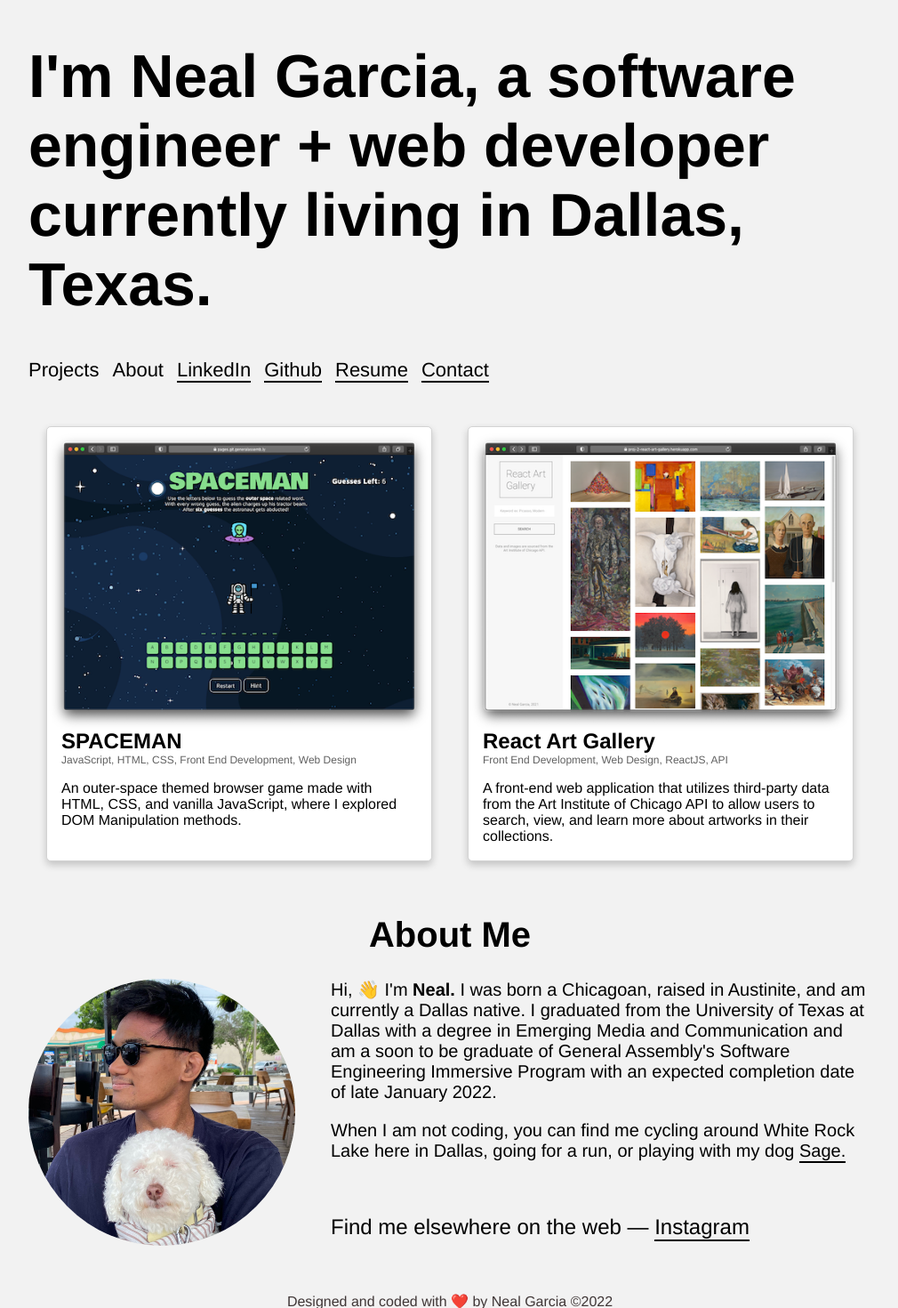
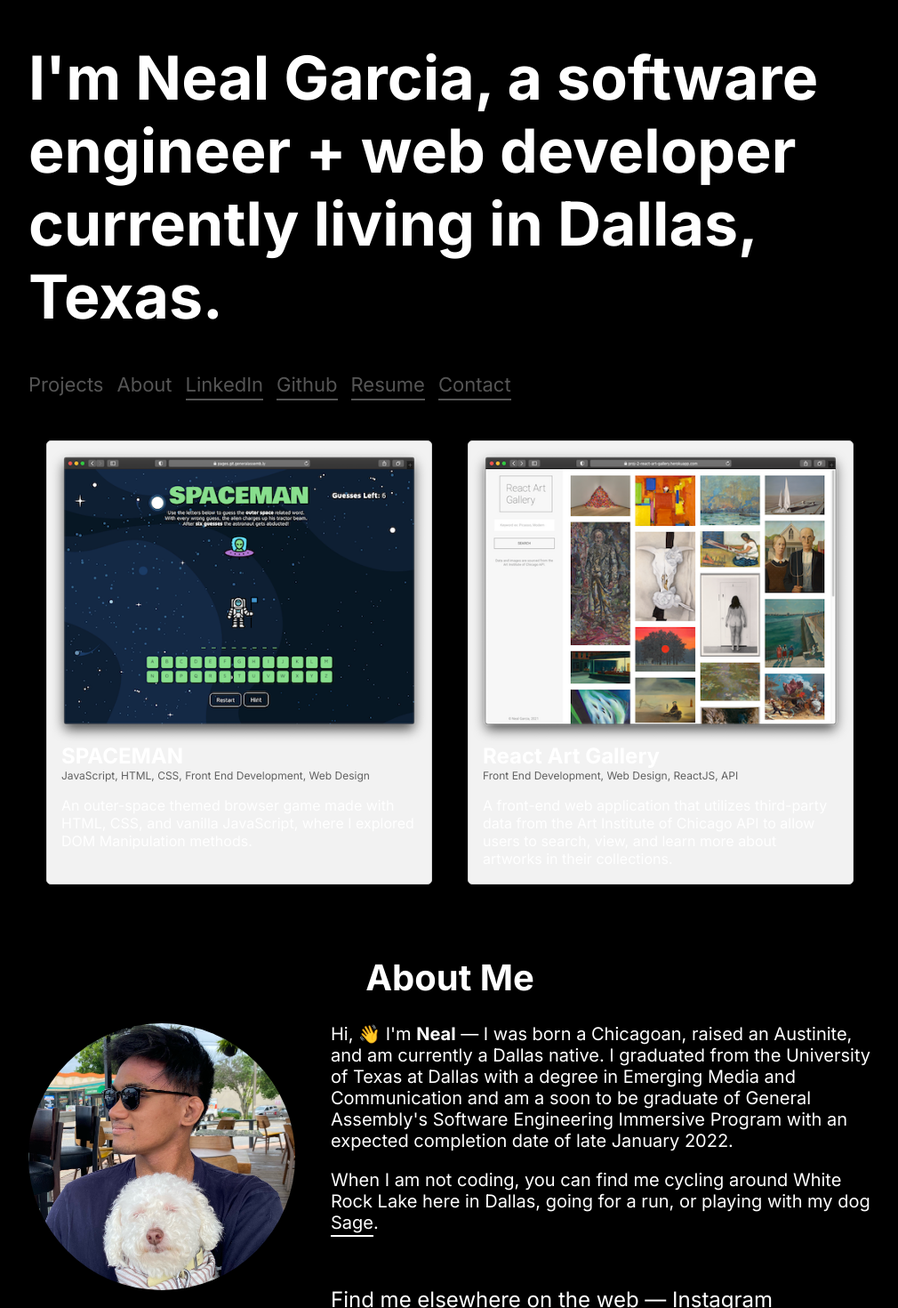
Before and after one commit to NealGarcia/react-portfolio-site, a React (Create React App) app: page / in a window 1280 px wide. Shown: the top 1470 px of the page at 89% size, without its empty margins (134-1144 px from the left). Built offline with nearby package versions, Linux system fonts and the light colour scheme.

Commit message:
create toggle component and npm install react-toggle

```diff
--- a/package.json
+++ b/package.json
@@ -9,6 +9,7 @@
     "react": "^17.0.2",
     "react-dom": "^17.0.2",
     "react-scripts": "5.0.0",
+    "react-toggle": "^4.1.2",
     "web-vitals": "^2.1.2"
   },
   "scripts": {
--- a/src/components/About.js
+++ b/src/components/About.js
@@ -7,10 +7,10 @@ function About(props) {
             <h1 className = "aboutTitle">About Me</h1>
             <div className = "aboutMe">
                 <img src = {avatar} alt = "Me" className = "aboutImg"/>
-                <p>Hi, 👋  I'm <span>Neal.</span> I was born a Chicagoan, raised in Austinite, and am currently a Dallas native.
+                <p>Hi, 👋  I'm <span>Neal</span> — I was born a Chicagoan, raised an Austinite, and am currently a Dallas native.
                 I graduated from the University of Texas at Dallas with a degree in Emerging Media and Communication and am
                 a soon to be graduate of General Assembly's Software Engineering Immersive Program with an expected completion date of late January 2022.</p>
-                <p>When I am not coding, you can find me cycling around White Rock Lake here in Dallas, going for a run, or playing with my dog <a href = "https://www.instagram.com/spaceysagey/">Sage.</a></p>
+                <p>When I am not coding, you can find me cycling around White Rock Lake here in Dallas, going for a run, or playing with my dog <a href = "https://www.instagram.com/spaceysagey/">Sage</a>.</p>
                 <p id = "social">Find me elsewhere on the web — <a href = "https://www.instagram.com/neal.garcia/">Instagram</a></p>
             </div>
         </div>
--- a/src/index.css
+++ b/src/index.css
@@ -1,13 +1,22 @@
+@import url('https://fonts.googleapis.com/css2?family=Inter:wght@100;200;300;400;500;600;700&display=swap');
+
 body {
-  font-family: 'Helvetica Neue',
+  font-family: 'Inter',
     sans-serif;
-  background-color: #F2F2F2;
+  background-color: black;
+  /* background-color: #F2F2F2; */
+  color: white;
+}
+
+p {
+  font-weight: 400;
 }
 
 .nav a{
   color: inherit;
   text-decoration: none;
   border-bottom: 2px solid;
+  padding-bottom: 3px;
   margin-bottom: 10px;
 }
 
@@ -21,6 +30,9 @@ body {
 }
 .titleHeader{
   font-size: 68px;
+  font-family: 'Inter', sans-serif;
+  font-weight: 700;
+
 }
 
 .nav{
@@ -32,8 +44,17 @@ body {
 
 .nav li{
   margin-right: 15px;
+  color: #555555;
+  transition: 0.15s;
 }
 
+a{
+  transition: 0.2s
+}
+
+a:hover{
+  opacity: 0.40;
+}
 
 .projectsContainer{
   width: 75%;
@@ -56,7 +77,9 @@ body {
   box-shadow: 0 4px 8px 0 rgba(0,0,0,0.2);
   margin-left: 20px;
   margin-right: 20px;
-  background-color: #FFFFFF;
+  /* background-color: #FFFFFF; */
+  background-color: #F2F2F2;
+
 }
 
 .projectCard img{
@@ -80,7 +103,7 @@ body {
 .about {
   width: 75%;
   margin: auto;
-  margin-top: 60px;
+  margin-top: 80px;
 }
 
 .aboutTitle{
@@ -107,7 +130,7 @@ body {
 
 .about a{
   text-decoration: none;
-  padding-bottom: 1px;
+  padding-bottom: 2px;
   border-bottom: 2px solid;
   color: inherit;
 }
@@ -119,6 +142,7 @@ body {
 }
 
 #social a{
+  padding-bottom: 2px;
   border-bottom: 2px solid;
   margin-bottom: 10px;
 }
@@ -129,5 +153,5 @@ body {
   margin-top:60px;
   margin-bottom:20px;
   text-align: center;
-  color: #3f3636;
+  color: #555555;
 }
```
Also changed, not shown: src/components/Toggle.js (added), 1 other file (tests, documents, lock files or other folders).
